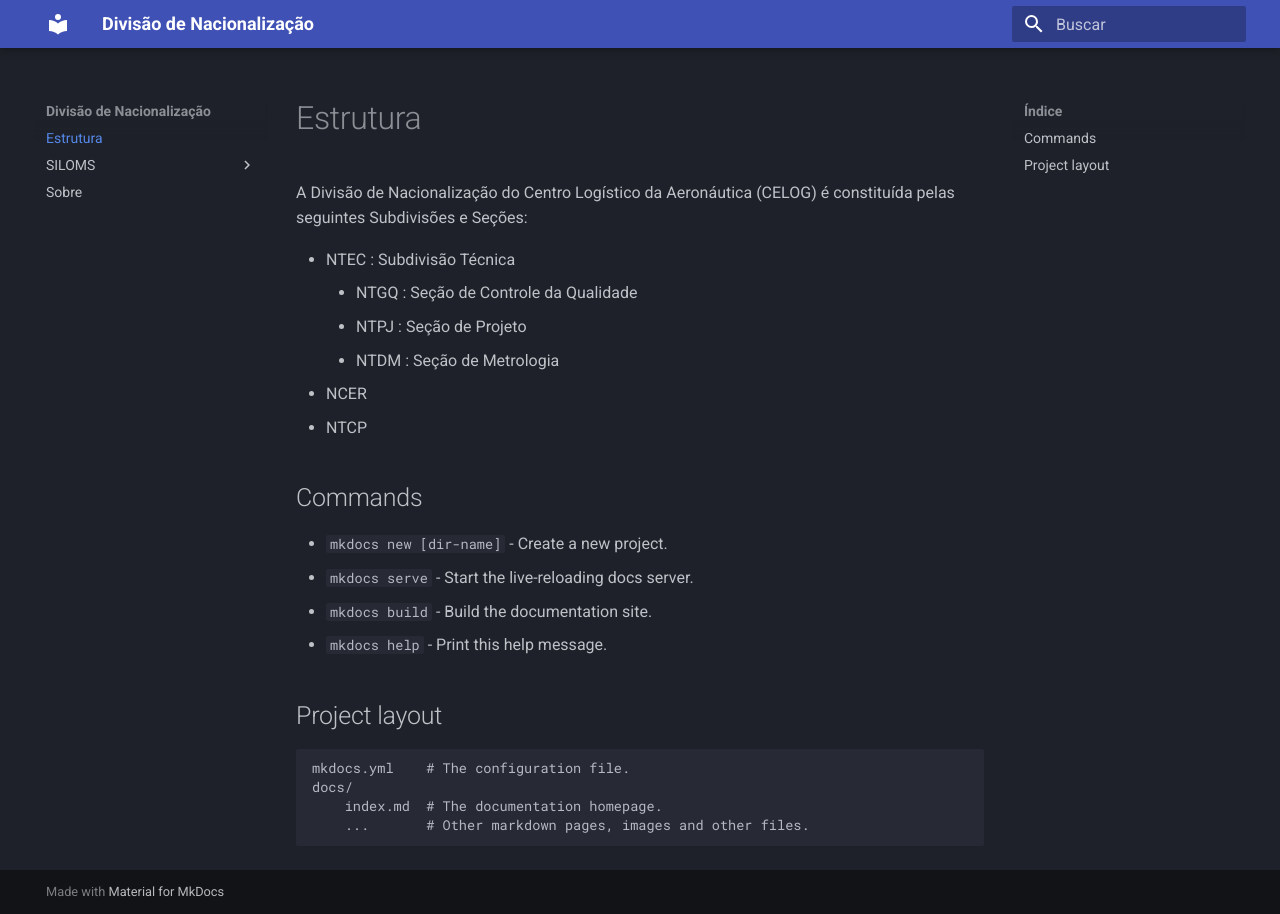
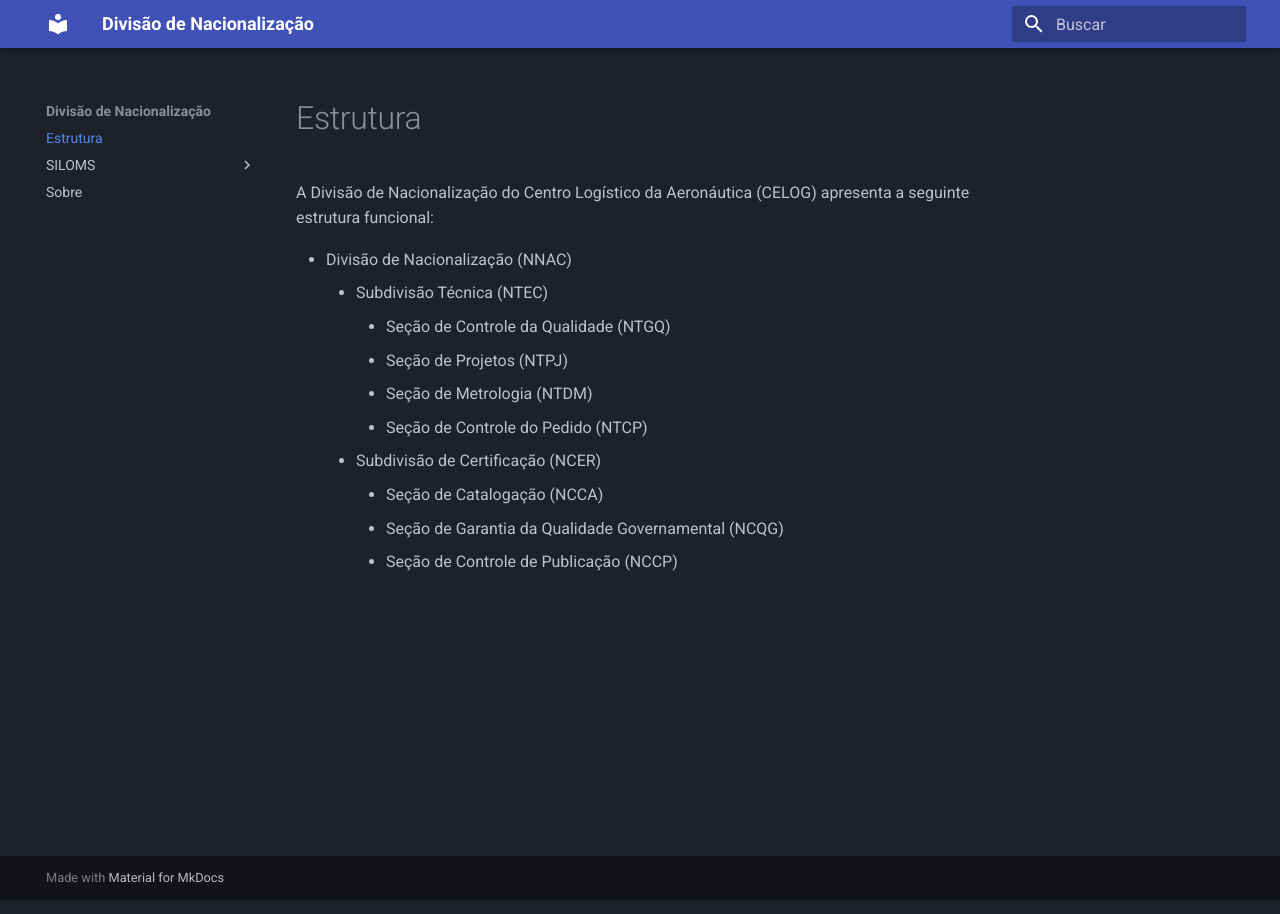
Before and after one commit to nacionalizacao/nacionalizacao.github.io, an MkDocs documentation site: the page built from docs/index.md, in a window 1280 px wide. Built offline with MkDocs 1.6.1 and Material for MkDocs 9.7.7, drawn with Linux system fonts in a browser that asks for light colours.

```diff
--- a/docs/index.md
+++ b/docs/index.md
@@ -1,25 +1,14 @@
 # Estrutura
 
-A Divisão de Nacionalização do Centro Logístico da Aeronáutica (CELOG) é constituída pelas seguintes Subdivisões e Seções:
+A Divisão de Nacionalização do Centro Logístico da Aeronáutica (CELOG) apresenta a seguinte estrutura funcional:
 
-- NTEC : Subdivisão Técnica
-    - NTGQ : Seção de Controle da Qualidade
-    - NTPJ : Seção de Projeto
-    - NTDM : Seção de Metrologia
-- NCER
-- NTCP
-
-
-## Commands
-
-* `mkdocs new [dir-name]` - Create a new project.
-* `mkdocs serve` - Start the live-reloading docs server.
-* `mkdocs build` - Build the documentation site.
-* `mkdocs help` - Print this help message.
-
-## Project layout
-
-    mkdocs.yml    # The configuration file.
-    docs/
-        index.md  # The documentation homepage.
-        ...       # Other markdown pages, images and other files.
+- Divisão de Nacionalização (NNAC)
+    - Subdivisão Técnica (NTEC)
+        - Seção de Controle da Qualidade (NTGQ)
+        - Seção de Projetos (NTPJ)
+        - Seção de Metrologia (NTDM)
+        - Seção de Controle do Pedido (NTCP)
+    - Subdivisão de Certificação (NCER)
+        - Seção de Catalogação (NCCA)
+        - Seção de Garantia da Qualidade Governamental (NCQG)
+        - Seção de Controle de Publicação (NCCP)
--- a/mkdocs.yml
+++ b/mkdocs.yml
@@ -3,6 +3,7 @@ site_name: Divisão de Nacionalização
 nav:
   - Estrutura: index.md
   - SILOMS:
+      - Listar requisições de ressuprimento: siloms/listar requisicao ressuprimento.md
       - Requisições de ressuprimento: siloms/requisicaoRessuprimento.md
       - Listagem de PTNs: siloms/listaPTN.md
   - Sobre: sobre.md
@@ -12,3 +13,7 @@ theme:
   language: pt
   palette:
     scheme: slate
+
+markdown_extensions:
+  - admonition
+  - def_list
```
Also changed, not shown: docs/siloms/listar requisicao ressuprimento.md (added, +16 -0 lines).
